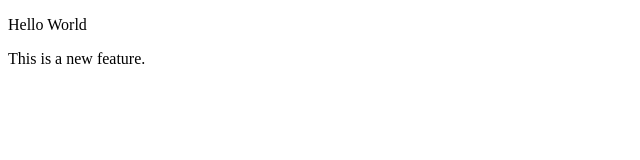
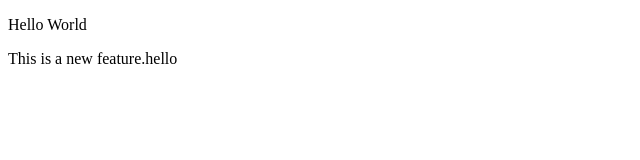
Before and after one commit to Fadeela76/demo, a plain HTML site: page index.html in a window 1280 px wide. Shown: the full height of the page, 0-640 px from the left. Drawn offline with Linux system fonts and the light colour scheme.

Commit message:
added hello

```diff
--- a/index.html
+++ b/index.html
@@ -7,6 +7,6 @@
 </head>
 <body>
     <p>Hello World</p>
-    <p>This is a new feature.</p>
+    <p>This is a new feature.hello</p>
 </body>
 </html>
```
